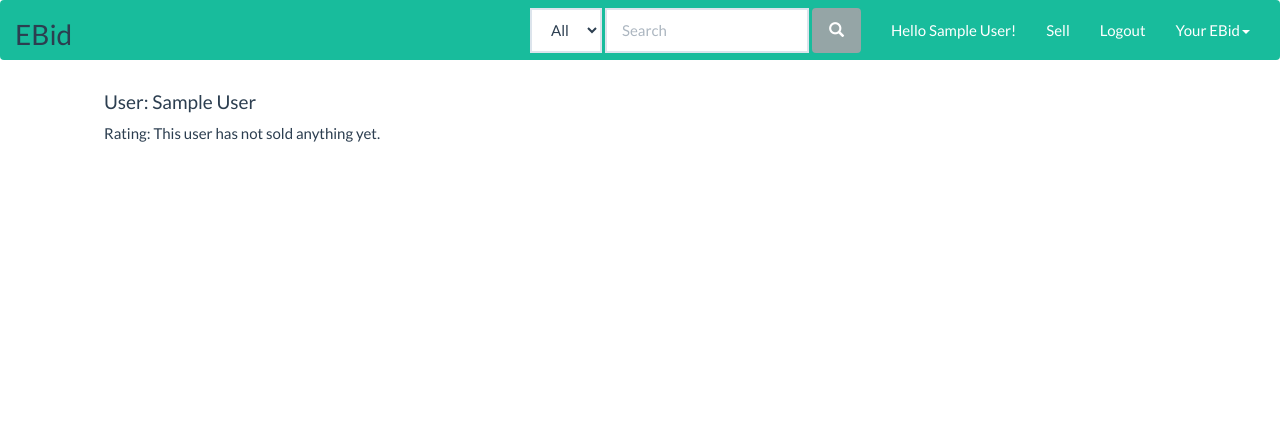
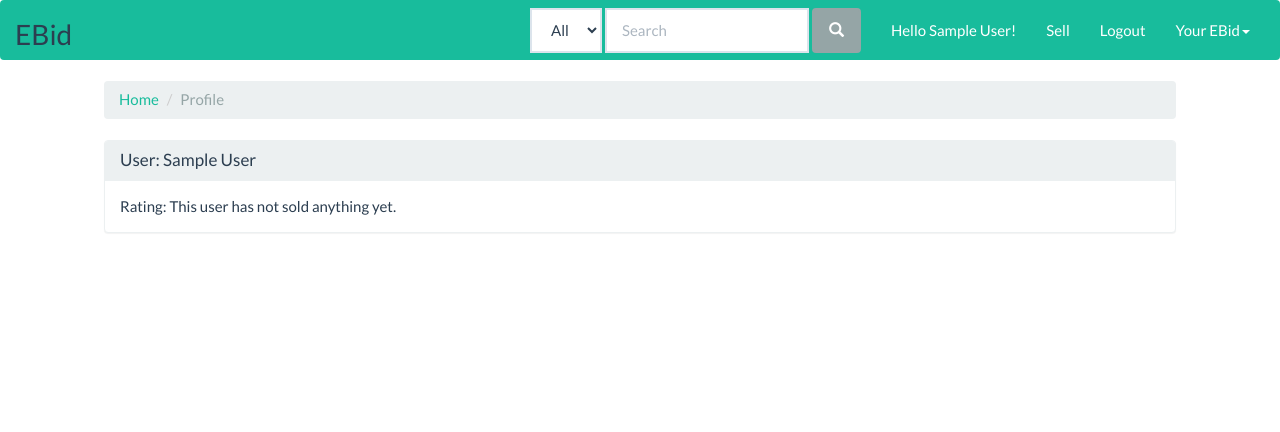
Before and after one commit to huang4fstudio/comp3013_project, a PHP site: page /profile.php?user_id=1 in a window 1280 px wide. Shown: the top 432 px of the page. Run offline with PHP 8.4, Linux system fonts and the light colour scheme; the visitor is signed in with stand-in values (Sample User, id 1); data that the repository does not hold is empty.

Commit message:
Minor formatting and breadcrumbs

```diff
--- a/public_html/profile.php
+++ b/public_html/profile.php
@@ -41,8 +41,22 @@
     ?>
     <!--Wrapper for page content-->
     <div class="wrapper">
-    <h4>User: <?= $user["name"] ?></h4>
-    <span> Rating: <?= $seller_rating ?> </span>
+      <ul class="breadcrumb">
+        <li><a href="index.php">Home</a></li>
+        <li class="active">Profile</li>
+      </ul>
+
+      <div class="panel panel-default">
+        <div class="panel-heading">
+          <h3 class="panel-title">User: <?= $user["name"] ?></h3>
+        </div>
+        <div class="panel-body">
+          <span> Rating: <?= $seller_rating ?></span>
+
+        </div>
+      </div>
+
+
     <!--End of wrapper for page content, beginning tag in header.php-->
     </div>
     <?php
```
